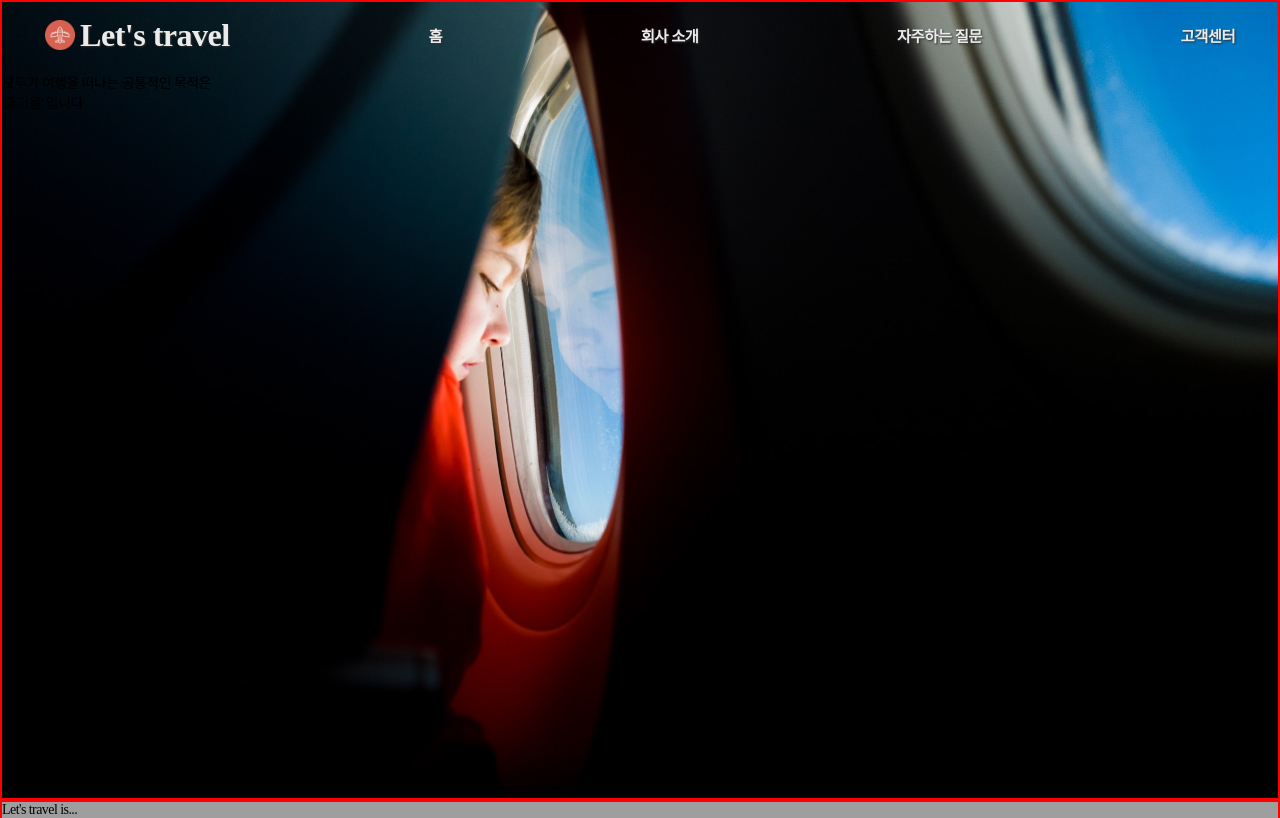
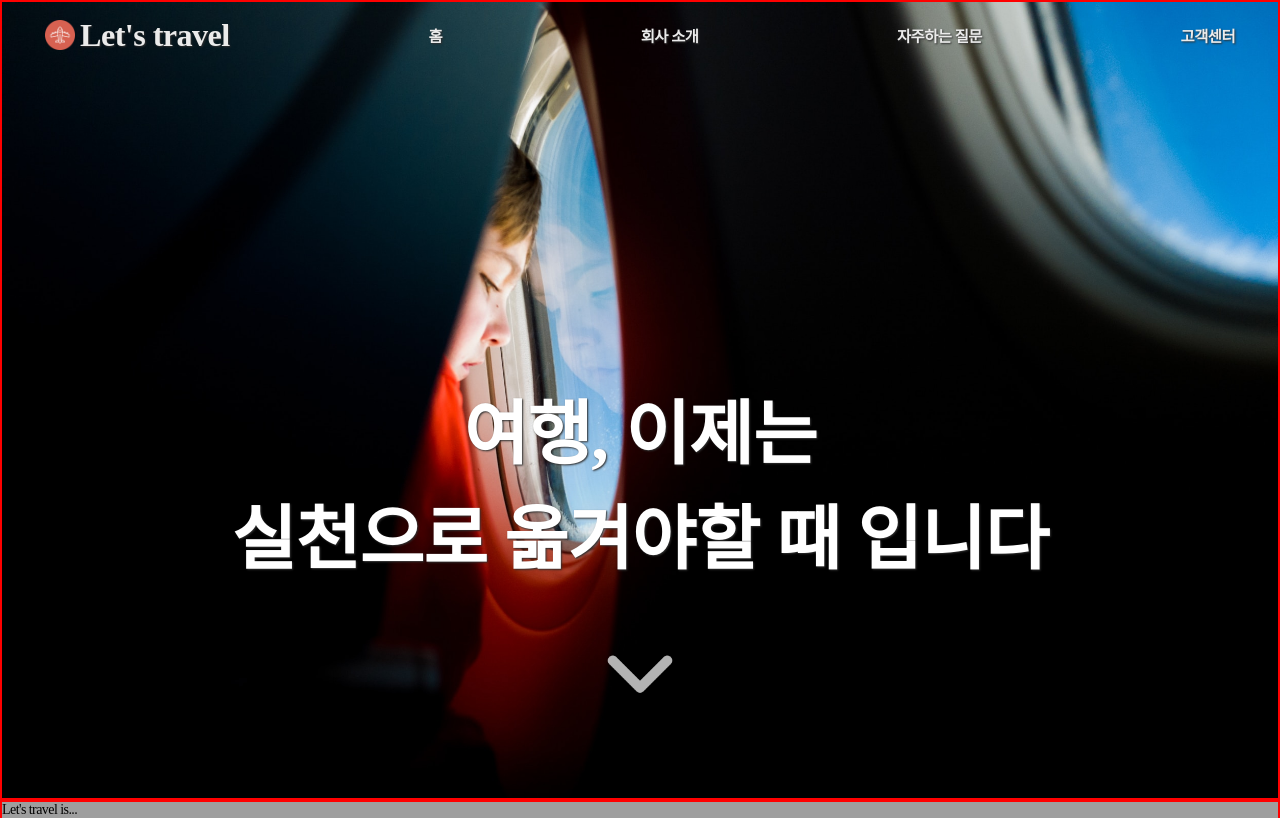
Before and after one commit to psh0121/kukbi_project_self_use_jsp, a Java web app: page /about.jsp in a window 1280 px wide. Shown: the top 818 px of the page. Run offline with Tomcat 11, a stand-in JSP engine, Linux system fonts and the light colour scheme; some web fonts are replaced; grey boxes are pictures that could not be loaded.

Commit message:
[소개] section0 디자인 설정

```diff
--- a/Project/WebContent/about.jsp
+++ b/Project/WebContent/about.jsp
@@ -16,11 +16,16 @@
 
 	<!-- section0 -->
 	<section class="section0">
-		<!-- 일단 먼저 뒤에 여행느낌 사진 만들고 조금 어둡게 설정하도록 한다. -->
-		<p>
-			모두가 여행을 떠나는 공통적인 목적은<br>
-			'즐거움' 입니다
-		</p>
+		<!-- contents -->
+		<div class="section0-contents">
+			<div class="section0-contents-message">
+				<p>
+					여행, 이제는<br>
+					실천으로 옮겨야할 때 입니다
+				</p>
+				<img src="./image/about/section0_arrow.png" class="section0-arrow">
+			</div>
+		</div>
 	</section>
 
 	<!-- section1 -->
--- a/Project/WebContent/stylecss/about.css
+++ b/Project/WebContent/stylecss/about.css
@@ -1,4 +1,19 @@
 @charset 'UTF-8';
+
+@font-face {
+    font-family: 'NanumSquareNeo-Variable';
+    src: url('https://cdn.jsdelivr.net/gh/projectnoonnu/noonfonts_11-01@1.0/NanumSquareNeo-Variable.woff2') format('woff2');
+    font-weight: normal;
+    font-style: normal;
+}
+
+/* 웹폰트 : 강원교육튼튼체 */
+@font-face {
+    font-family: 'GangwonEduPowerExtraBoldA';
+    src: url('https://cdn.jsdelivr.net/gh/projectnoonnu/noonfonts_2201-2@1.0/GangwonEduPowerExtraBoldA.woff') format('woff');
+    font-weight: normal;
+    font-style: normal;
+}
 
 .section0 {
 	width: 100%;
@@ -7,6 +22,31 @@
 	background-repeat: no-repeat;
 	background-size: 100% 100%;
 	background-color: black;
+	color: white;
+}
+
+.section0-contents {
+	/* display: flex - section0 메시지에 대한 정렬 설정 */
+	display: flex;
+	flex-direction: column;
+	height: 100%;
+	align-items: center;
+    justify-content: center;
+}
+
+.section0-contents-message {
+	padding-top: 20%;
+	text-shadow: 1px 1px 2px rgb(47, 47, 47);
+    font-weight: bold;
+    font-size: 5rem;
+    line-height: 1.5em;
+    text-align: center;
+}
+
+.section0-arrow {
+	width: 80px;
+	opacity: 70%;
+	padding-top: 5%;
 }
 
 #about-nav {
```
